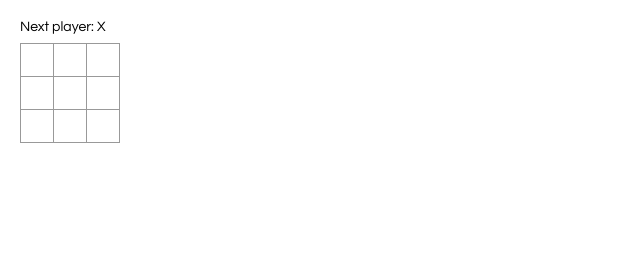
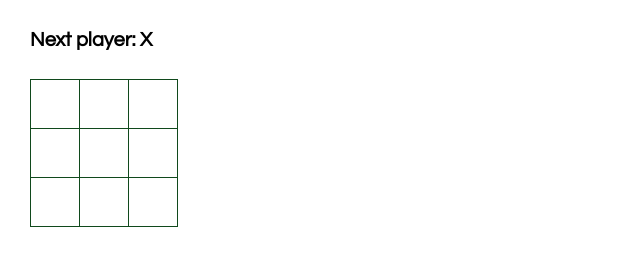
Before and after one commit to i-atanasov/react-tic-tac-toe, a React app: page / in a window 1280 px wide. Shown: the whole page, without its empty margins (0-640 px from the left). Built offline with nearby package versions, Linux system fonts and the light colour scheme.

Commit message:
some css

```diff
--- a/src/index.css
+++ b/src/index.css
@@ -1,6 +1,7 @@
 body {
-    font: 14px "Century Gothic", Futura, sans-serif;
-    margin: 20px;
+    font: 20px "Century Gothic", Futura, sans-serif;
+    margin: 30px;
+    font-weight: bold;
   }
 
   ol, ul {
@@ -14,22 +15,22 @@ body {
   }
 
   .status {
-    margin-bottom: 10px;
+    margin-bottom: 30px;
   }
 
   .square {
     background: #fff;
-    border: 1px solid #999;
+    border: 1px solid rgb(16, 73, 28);
     float: left;
-    font-size: 24px;
+    font-size: 40px;
     font-weight: bold;
-    line-height: 34px;
-    height: 34px;
+    line-height: 50px;
+    height: 50px;
     margin-right: -1px;
     margin-top: -1px;
     padding: 0;
     text-align: center;
-    width: 34px;
+    width: 50px;
   }
 
   .square:focus {
```
